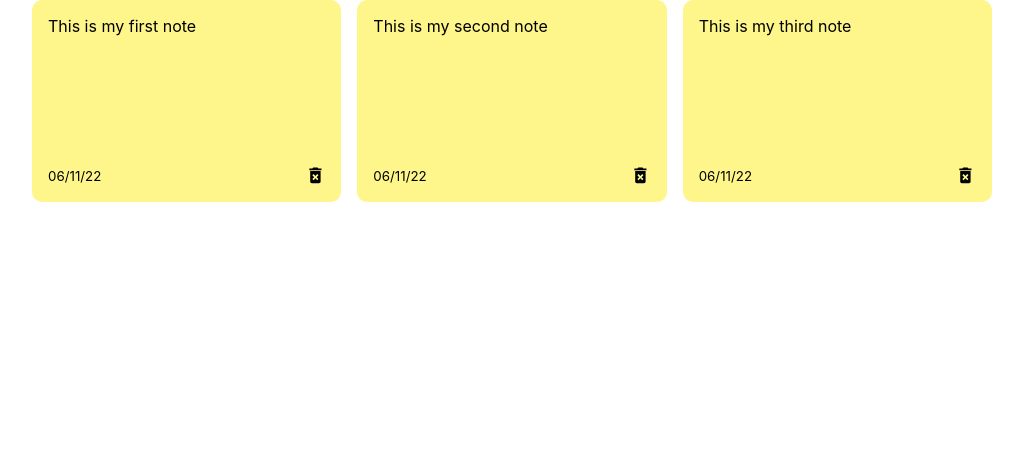
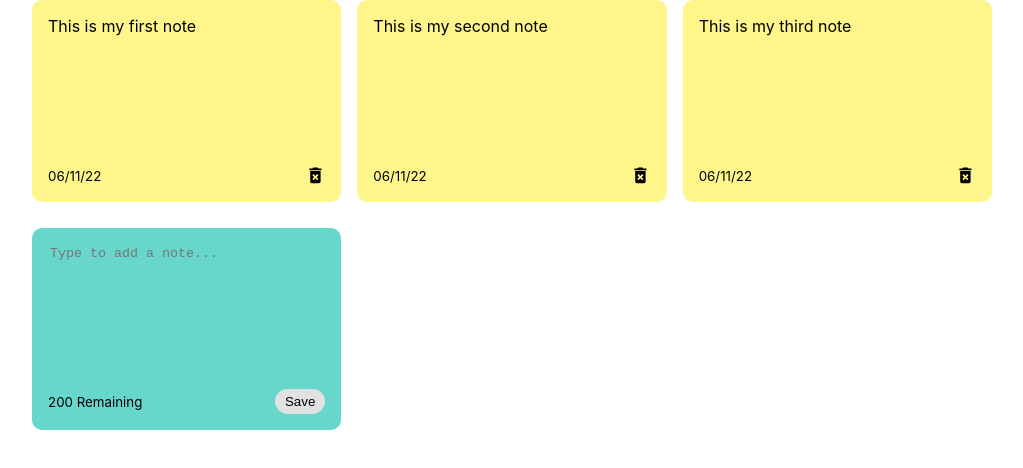
Before and after one commit to janiicelee/react-notes-app, a React (Create React App) app: page / in a window 1280 px wide. Shown: the top 468 px of the page, without its empty margins (128-1151 px from the left). Built offline with nearby package versions, Linux system fonts and the light colour scheme.

Commit message:
Add new notes components

```diff
--- a/src/App.js
+++ b/src/App.js
@@ -22,9 +22,22 @@
     },
   ]);
 
+  const addNote = (text) => {
+    // console.log(text);
+    const date = new Date();
+    const newNote = {
+      id: nanoid(),
+      text: text,
+      date: date.toLocaleDateString()
+    }
+    const newNotes = [...notes, newNote];
+    setNotes(newNotes);
+  }
+
+
   return (
     <div className='container'>
-      <NotesList notes={notes} />
+      <NotesList notes={notes} handleAddNote={addNote} />
     </div>
   )
 }
--- /dev/null
+++ b/src/components/AddNote.js
@@ -0,0 +1,35 @@
+import { useState } from 'react';
+
+const AddNote = ({ handleAddNote }) => {
+  const [noteText, setNoteText] = useState('');
+
+  const handleChange = (event) => {
+    setNoteText(event.target.value);
+  }
+
+  const handleSaveClick = () => {
+    if(noteText.trim().length > 0) {
+      handleAddNote(noteText);
+      setNoteText('');
+    }
+  }
+
+  return(
+    <div className="note new">
+        <textarea
+          rows='8'
+          cols='10'
+          placeholder='Type to add a note...'
+          value={noteText}
+          onChange={handleChange}
+          >
+        </textarea>
+        <div className='note-footer'>
+          <small>200 Remaining</small>
+          <button className='save' onClick={handleSaveClick}>Save</button>
+        </div>
+    </div>
+  )
+}
+
+export default AddNote;
--- a/src/components/NotesList.js
+++ b/src/components/NotesList.js
@@ -1,13 +1,15 @@
 import Note from "./Note";
+import AddNote from "./AddNote";
 
-const NotesList = ({notes}) => {
+const NotesList = ({ notes, handleAddNote }) => {
   return(
     <div className='notes-list'>
       {notes.map((note)=> (
-      <Note id={note.id} text={note.text} date={note.date}/>
+      <Note key={note.id} id={note.id} text={note.text} date={note.date}/>
       ))}
+    <AddNote handleAddNote={handleAddNote}/>
+    </div>
 
-    </div>
   )
 }
 
--- a/src/index.css
+++ b/src/index.css
@@ -26,6 +26,32 @@
   grid-template-columns: repeat(auto-fit, minmax(250px, 1fr));
 }
 
+.note.new {
+  background-color: #67d7cc;
+}
+
+textarea {
+  border: none;
+  resize: none;
+  background-color: #67d7cc;
+}
+
+textarea:focus {
+  outline: none;
+}
+
+.save {
+  background-color: #e1e1e1;
+  border: none;
+  border-radius: 15px;
+  padding: 5px 10px;
+}
+
+.save:hover {
+  background-color: #ededed;
+  cursor: pointer;
+}
+
 .note {
   background-color: #fef68a;
   margin-bottom: 10px;
```
